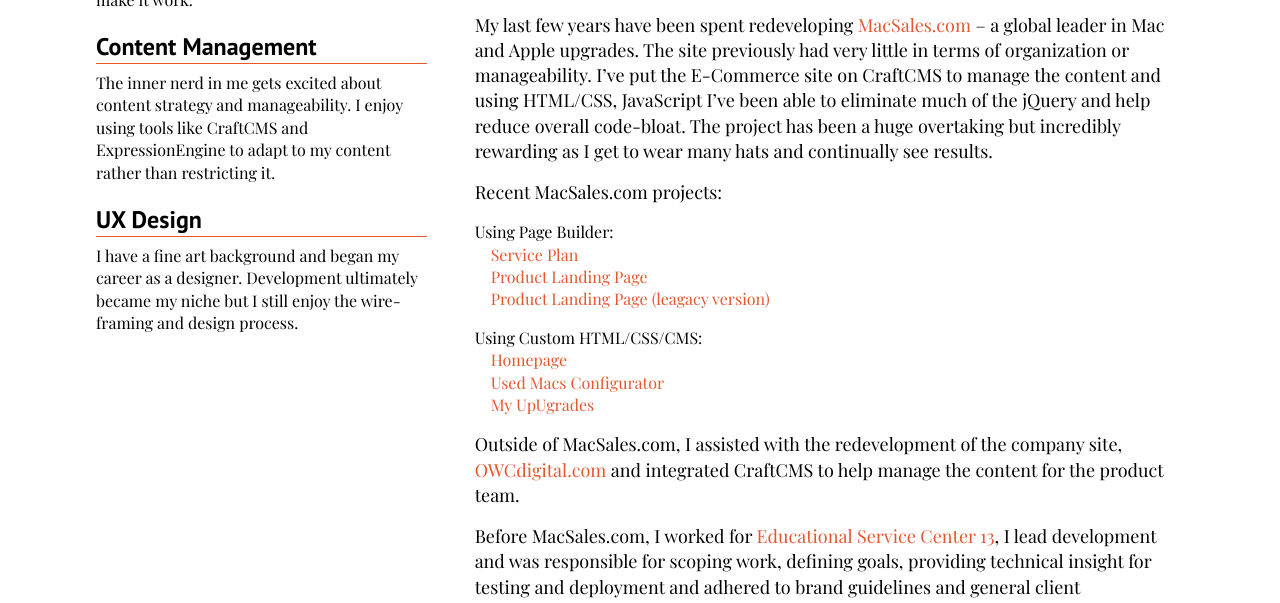
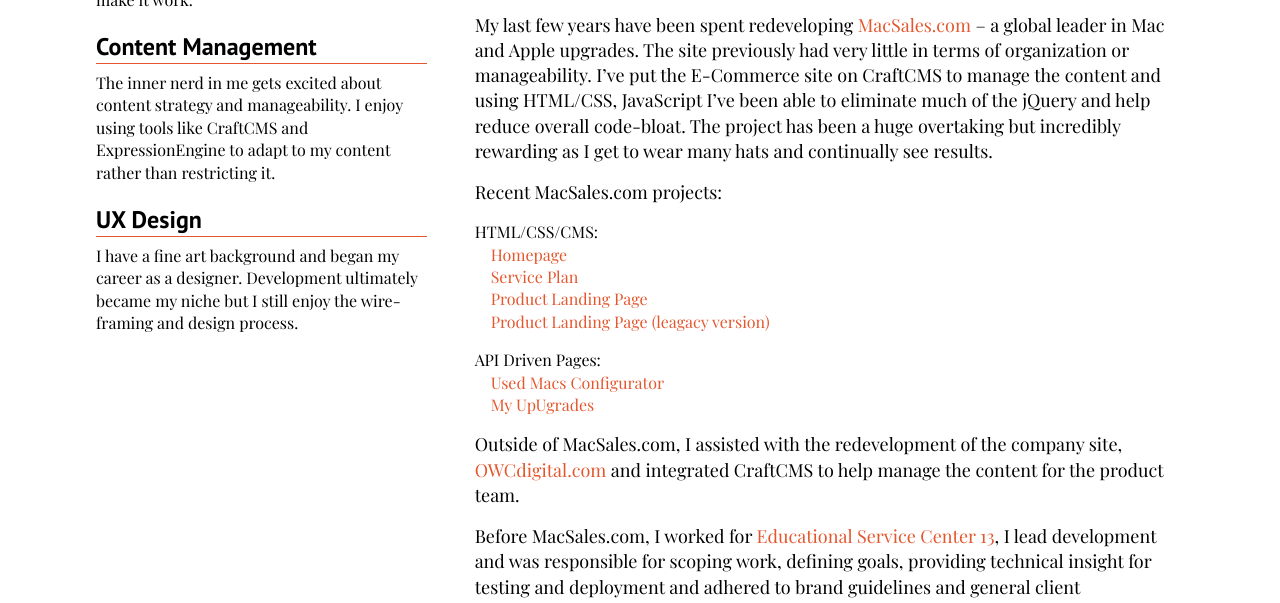
Before and after one commit to johnhoysa/online, a website: page src/pages/index.html in a window 1280 px wide. Shown: the part 542-1145 px from the top of the page. Drawn offline with nearby package versions, Linux system fonts and the light colour scheme; files that its build step writes are made by us from their sources; files whose address does not match are found by name.

Commit message:
updated project section

```diff
--- a/src/pages/index.html
+++ b/src/pages/index.html
@@ -168,8 +168,9 @@
         <p>Recent MacSales.com projects:</p>
         <ul>
           <li>
-            Using Page Builder:
+            HTML/CSS/CMS:
             <ul>
+              <li><a href="https://eshop.macsales.com/">Homepage</a></li>
               <li>
                 <a href="https://eshop.macsales.com/service/eclipse"
                   >Service Plan</a
@@ -189,9 +190,8 @@
             </ul>
           </li>
           <li>
-            Using Custom HTML/CSS/CMS:
+            API Driven Pages:
             <ul>
-              <li><a href="https://eshop.macsales.com/">Homepage</a></li>
               <li>
                 <a href="https://eshop.macsales.com/configure-my-mac-2019/UAQA"
                   >Used Macs Configurator</a
```
